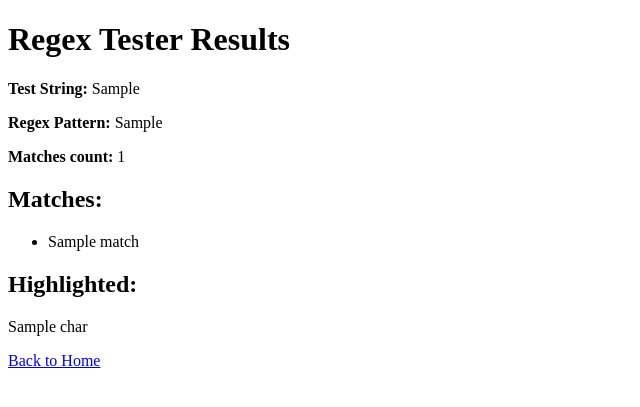
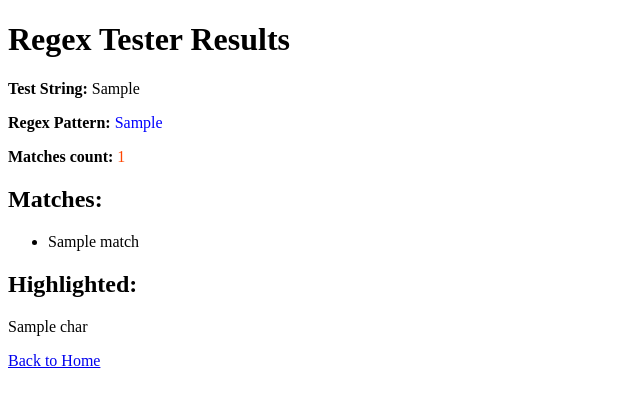
Before and after one commit to RameshDs63/flask_deployment, a Flask app: template templates/results.html in a window 1280 px wide. Shown: the top 407 px of the page, without its empty margins (0-640 px from the left). Run offline with Flask 3, Linux system fonts and the light colour scheme; the template is opened without the code that fills it: most values are stand-ins (such as "Sample title", 1, 10 or a date in 2020).

Commit message:
Update results.html

```diff
--- a/templates/results.html
+++ b/templates/results.html
@@ -4,19 +4,25 @@
     <title>Regex Tester Results</title>
     <style>
         .highlight {
-            background-color: #ffff00; /* Yellow background */
+            background-color: #ffff00;
             font-weight: bold;
         }
         .test-string {
-            white-space: nowrap; /* Prevent line breaks */
+            white-space: nowrap;
+        }
+        .regex-pattern {
+            color: blue;
+        }
+        .matches-count {
+            color: orangered;
         }
     </style>
 </head>
 <body>
     <h1>Regex Tester Results</h1>
     <p><strong>Test String:</strong> {{ test_string }}</p>
-    <p><strong>Regex Pattern:</strong> {{ regex_pattern }}</p>
-    <p><strong>Matches count:</strong> {{ matches|length }}</p>
+    <p><strong>Regex Pattern:</strong> <span class="regex-pattern">{{ regex_pattern }}</span></p>
+    <p><strong>Matches count:</strong> <span class="matches-count">{{ matches|length }}</span></p>
     <h2>Matches:</h2>
     <ul>
         {% for match in matches %}
@@ -28,6 +34,8 @@
         {% for char in test_string %}
             {% if char in matches %}
                 <span class="highlight">{{ char }}</span>
+            {% elif char in regex_pattern %}
+                <span class="regex-pattern">{{ char }}</span>
             {% else %}
                 {{ char }}
             {% endif %}
```
